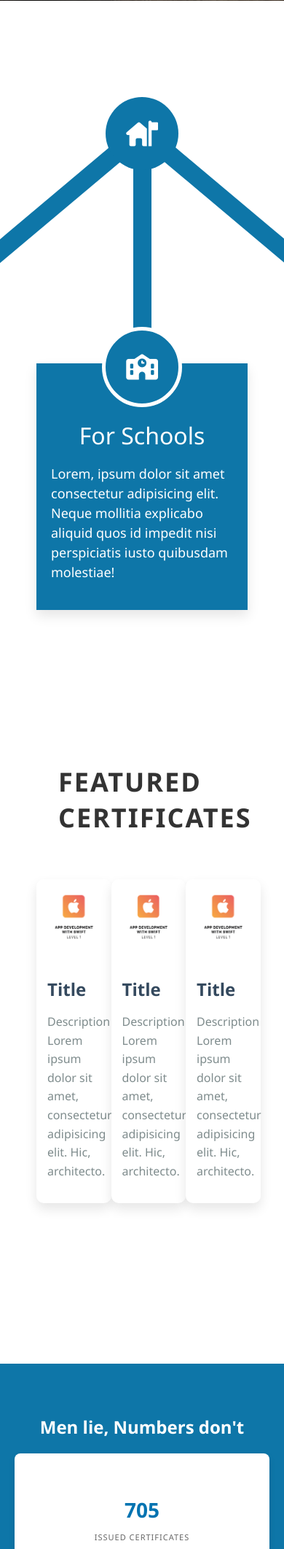
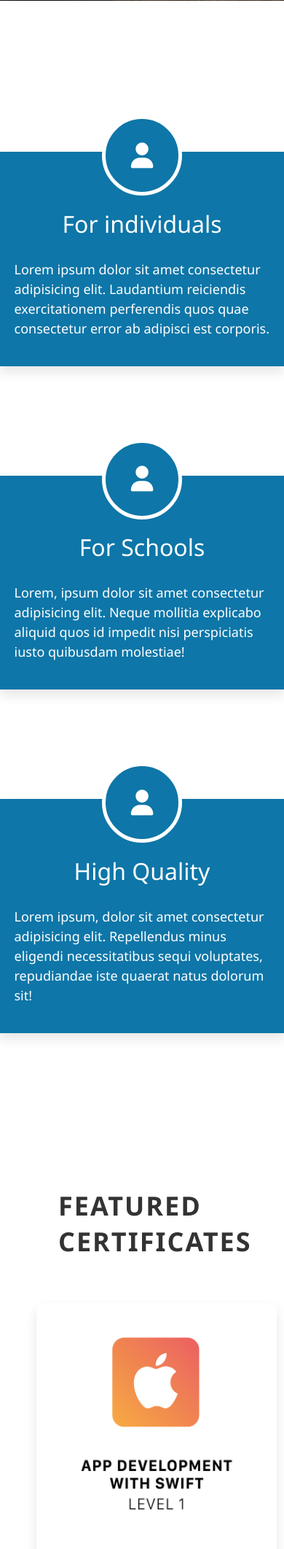
Before and after one commit to Yassine-Light/Atesma_BACKEND, a PHP site: page /atesma_BACKEND/ in a window 390 px wide. Shown: the part 699-2822 px from the top of the page at 73% size. Run offline with PHP 8.4, Linux system fonts and the light colour scheme; some libraries are stand-ins or nearby versions.

Commit message:
Home page now responsive

```diff
--- a/admindashboard.php
+++ b/admindashboard.php
@@ -185,7 +185,7 @@ document.getElementById("add-btn").addEventListener("click", function() {
                 <td>john.doe@example.com</td>
                 <td>jdoe_cert123</td>
                 <td class="actions">
-                    <button class="done-btn">Mark as Done</button>
+                    <button class="done-btn">Done</button>
                     <button class="delete-btn">Delete</button>
                 </td>
             </tr>
@@ -197,7 +197,7 @@ document.getElementById("add-btn").addEventListener("click", function() {
                 <td>john.doe@example.com</td>
                 <td>jdoe_cert123</td>
                 <td class="actions">
-                    <button class="done-btn">Mark as Done</button>
+                    <button class="done-btn">Done</button>
                     <button class="delete-btn">Delete</button>
                 </td>
             </tr>
@@ -209,7 +209,7 @@ document.getElementById("add-btn").addEventListener("click", function() {
                 <td>john.doe@example.com</td>
                 <td>jdoe_cert123</td>
                 <td class="actions">
-                    <button class="done-btn">Mark as Done</button>
+                    <button class="done-btn">Done</button>
                     <button class="delete-btn">Delete</button>
                 </td>
             </tr>
--- a/file.js
+++ b/file.js
@@ -66,8 +66,6 @@ function purchaseDone(){
 
 
 }
-
-
 function showPopup() {
 document.getElementById('success-popup').style.display = 'block';
 }
--- a/home.php
+++ b/home.php
@@ -54,27 +54,26 @@ if(isset($_POST["btn-vs"])){
             <div class="pole pole-c slide-in-right"></div>
 
         </div>
-        <div class="other-circles">
-            <div class="circle  ">
+
+            <div class="c-cards">
+                <div class="c-card slide-in-right ">
+                <div class="circle" style="position:absolute; margin-top:-100px;">
                 <i class="fa-solid fa-user"></i>
             </div>
-            <div class="circle">
-                <i class="fa-solid fa-school"></i>
-            </div>
-            <div class="circle">
-                <i class="fa-solid fa-bolt"></i>
-            </div>
-        </div>
-            <div class="c-cards">
-                <div class="c-card slide-in-left ">
                     <h1>For individuals</h1>
                     <p>Lorem ipsum dolor sit amet consectetur adipisicing elit. Laudantium reiciendis exercitationem perferendis quos quae consectetur error ab adipisci est corporis.</p>
                 </div>
                 <div class="c-card fade-in">
+                <div class="circle" style="position:absolute; margin-top:-100px;">
+                <i class="fa-solid fa-user"></i>
+            </div>
                     <h1>For Schools</h1>
                     <p>Lorem, ipsum dolor sit amet consectetur adipisicing elit. Neque mollitia explicabo aliquid quos id impedit nisi perspiciatis iusto quibusdam molestiae!</p>
                 </div>
-                <div class="c-card slide-in-right">
+                <div class="c-card slide-in-left">
+                <div class="circle" style="position:absolute; margin-top:-100px;">
+                <i class="fa-solid fa-user"></i>
+            </div>
                     <h1>High Quality </h1>
                     <p>Lorem ipsum, dolor sit amet consectetur adipisicing elit. Repellendus minus eligendi necessitatibus sequi voluptates, repudiandae iste quaerat natus dolorum sit!</p>
                 </div>
--- a/store.php
+++ b/store.php
@@ -151,6 +151,9 @@ document.addEventListener('DOMContentLoaded', function() {
 
 </script>
 
+
+    </main>
+
 <section class="purchase-section" id="purchase-section">
         <div class="purchase-overlay" onclick=hidePurchase()></div>
     <form class="purchase-form" id="purchase-form">
@@ -186,6 +189,8 @@ document.addEventListener('DOMContentLoaded', function() {
           <p>Information has been sent successfully! We will contact you as soon as possible to complete the purchase process. Thank you!</p>
         </div>
     </div>
+
+
 
     <script>
 
@@ -233,4 +238,3 @@ console.log(localStorage.getItem("purchase"))
 
 
     </script>
-    </main>
--- a/templates/common.css
+++ b/templates/common.css
@@ -22,7 +22,9 @@ body{
     font-style: normal;
 
 }
-
+main{
+    margin-top:150px ;
+}
 header{
 
     display: flex;
@@ -1460,12 +1462,16 @@ footer .logo{
     justify-content: space-between;
 
     width:1000px;
-    margin-top: -50px;
+    margin-top: -75px;
     z-index: -1;
 }.c-card {
     background-color: #0e76a8;
     box-shadow: 0 8px 16px rgba(0, 0, 0, 0.1);
     padding: 20px;
+    display: flex;
+    flex-direction: column;
+
+    align-items: center;
     height: fit-content;
     padding-top: 50px;
     max-width: 250px;
@@ -1491,7 +1497,32 @@ footer .logo{
     box-shadow: 0 12px 24px rgba(0, 0, 0, 0.2);
 }
 
-
+@media screen and (max-width:1028px) {
+    .pole{
+        display: none;
+    }
+    .c-cards{
+
+        width: 100%;
+        align-items: center;
+    }
+    .c-card{
+        margin-top: 150px;
+        width: 25%;
+        max-width: 25%;
+
+    }
+    .slide-in-left{
+        transform: translateX(0);
+    }
+    .slide-in-right{
+        transform: translateX(0);
+    }
+    .home-circle{
+        display: none;
+    }
+
+}
 
 .stats-section {
     background-color: #0e76a8;
@@ -1539,6 +1570,7 @@ footer .logo{
     letter-spacing: 1px;
     font-weight:400 ;
 }
+
 
 /* Responsive Design */
 @media (max-width: 768px) {
@@ -1646,11 +1678,42 @@ footer .logo{
     line-height: 1.6;
 }
 
+
+@media screen and (max-width:856px) {
+    .pole{
+        display: none;
+    }
+    .c-cards{
+        flex-direction: column;
+
+
+
+    }
+    .c-card{
+        margin-top: 150px;
+        width: 90%;
+        max-width: 90%;
+
+    }
+    .slide-in-left{
+        transform: translateX(0);
+    }
+    .slide-in-right{
+        transform: translateX(0);
+    }
+    .home-circle{
+        display: none;
+    }
+
+}
+
 /* Media Queries for Responsiveness */
 @media (max-width: 768px) {
-    .featured-certificate {
-        max-width: 100%;
-        padding: 15px;
+    .c-container{
+        flex-direction: column;
+    }
+    .featured-certificate{
+        width: 100%;
     }
 
     .featured-certificates h1 {
```
